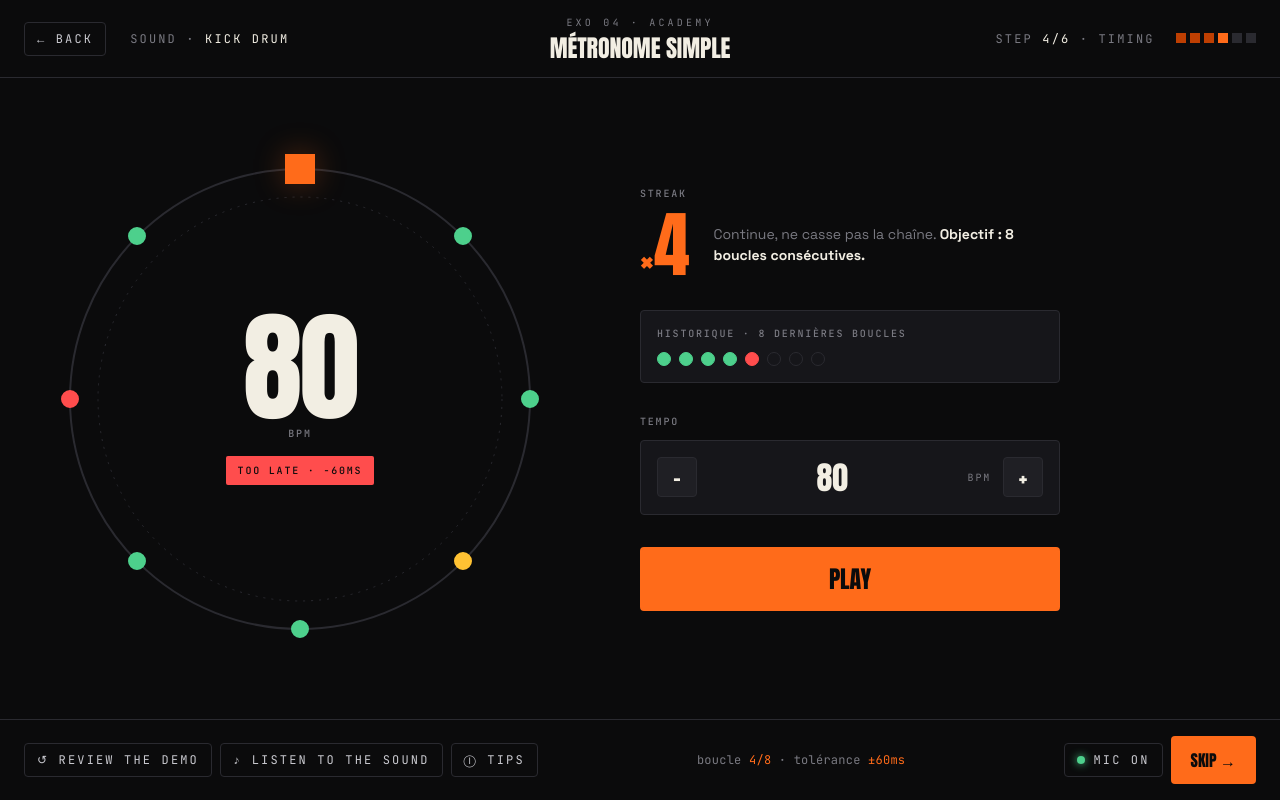
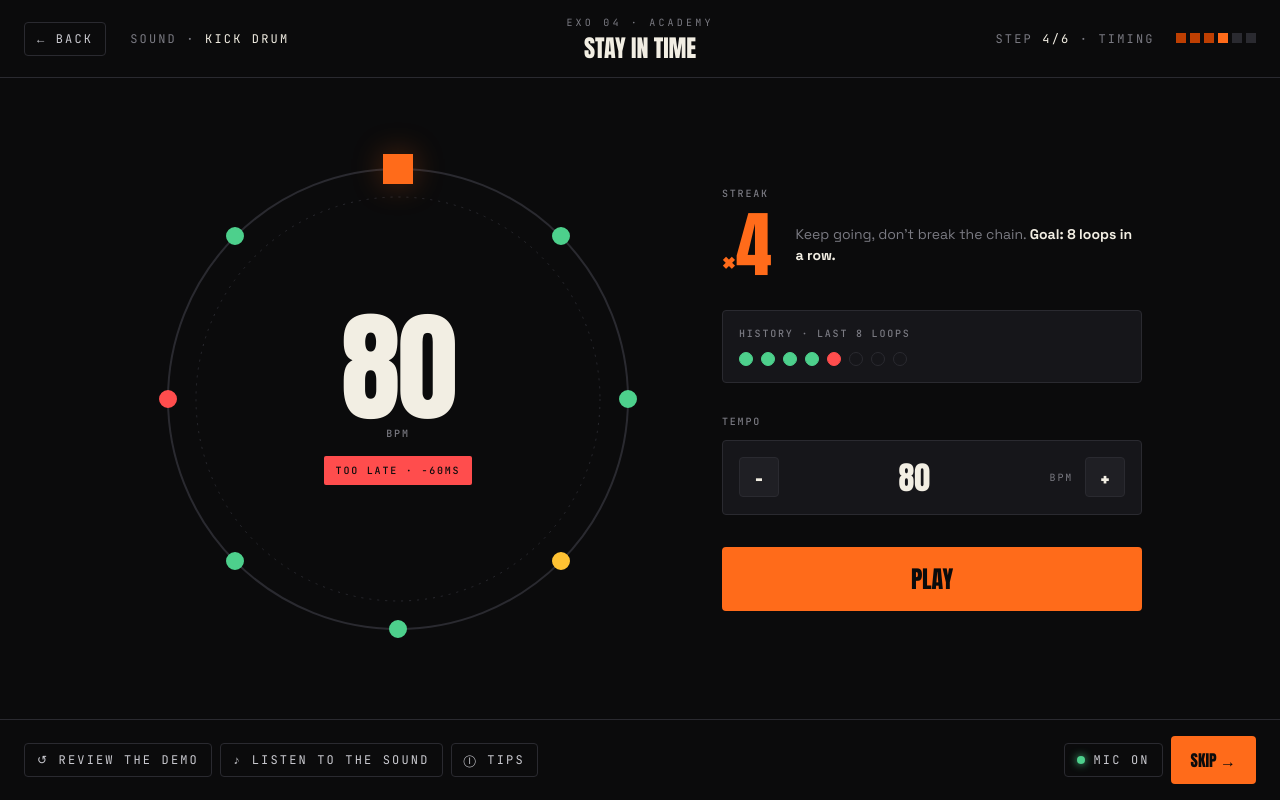
Before and after one commit to ONEmanLAW/Cypher, a Vue app: page /exo-04 in a window 1280 px wide. Built offline with nearby package versions, Linux system fonts and the light colour scheme.

Commit message:
Added all other elements v2 to exo4

```diff
--- a/src/views/Exo04View.vue
+++ b/src/views/Exo04View.vue
@@ -36,10 +36,9 @@ const trailAngle = ref(0)
 /* ---------- données fixes (à brancher plus tard) ---------- */
 const streak = ref(4)
 const streakGoal = 8
-const loopCount = ref(4)
 const history = ref(['good', 'good', 'good', 'good', 'bad', 'empty', 'empty', 'empty'])
 const statusKind = ref('bad')          // good | warn | bad | idle
-const statusText = ref('Too late · −60ms')
+const statusText = ref('Too late · −60ms')   // EN
 
 /* 8 repères : position fixe + état */
 const tickStates = ref(['good', 'good', 'good', 'warn', 'good', 'good', 'bad', 'good'])
@@ -144,7 +143,7 @@ onBeforeUnmount(() => {
       </div>
       <div class="exo-header-title">
         <div class="kicker">Exo 04 · Academy</div>
-        <div class="name">Métronome Simple</div>
+        <div class="name">Stay In Time</div>
       </div>
       <div class="exo-header-side right">
         <span class="exo-step">
@@ -214,8 +213,8 @@ onBeforeUnmount(() => {
               <div class="e04-streak">
                 <div class="e04-streak-num"><span class="x">×</span>{{ streak }}</div>
                 <p class="e04-streak-msg">
-                  Continue, ne casse pas la chaîne.
-                  <strong>Objectif : {{ streakGoal }} boucles consécutives.</strong>
+                  Keep going, don't break the chain.
+                  <strong>Goal: {{ streakGoal }} loops in a row.</strong>
                 </p>
               </div>
             </div>
@@ -223,7 +222,7 @@ onBeforeUnmount(() => {
             <!-- historique -->
             <div class="e04-block e04-history">
               <span class="mono-label">
-                Historique · {{ history.length }} dernières boucles
+                History · last {{ history.length }} loops
               </span>
               <div class="e04-history-dots">
                 <span
@@ -266,9 +265,6 @@ onBeforeUnmount(() => {
           ♪ Listen to the sound
         </button>
         <button class="footer-btn" type="button">ⓘ Tips</button>
-      </div>
-      <div class="exo-footer-info">
-        boucle <em>{{ loopCount }}/{{ streakGoal }}</em> · tolérance <em>±60ms</em>
       </div>
       <div class="exo-footer-actions">
         <span class="footer-mic"><span class="dot" /> Mic on</span>
@@ -357,15 +353,20 @@ onBeforeUnmount(() => {
 
 /* ===== stage ===== */
 .stage { flex: 1; display: flex; min-height: 0; }
-.stage-pad { flex: 1; display: flex; flex-direction: column; padding: 32px 40px; }
+.stage-pad {
+  flex: 1;
+  display: flex;
+  flex-direction: column;
+  justify-content: center;
+  padding: 32px 40px;
+}
 
 .e04-grid {
-  flex: 1;
-  display: grid;
-  grid-template-columns: 520px 1fr;
-  gap: 80px;
+  display: flex;
   align-items: center;
   justify-content: center;
+  gap: 64px;
+  width: 100%;
 }
 
 /* ===== orbite ===== */
@@ -557,13 +558,6 @@ onBeforeUnmount(() => {
   flex-shrink: 0;
 }
 .exo-footer-actions { display: flex; gap: 8px; align-items: center; }
-.exo-footer-info {
-  font-family: var(--font-mono);
-  font-size: 12px;
-  letter-spacing: var(--ls-mono);
-  color: var(--fg-muted);
-}
-.exo-footer-info em { font-style: normal; color: var(--brand); }
 .footer-mic {
   display: inline-flex;
   align-items: center;
```
